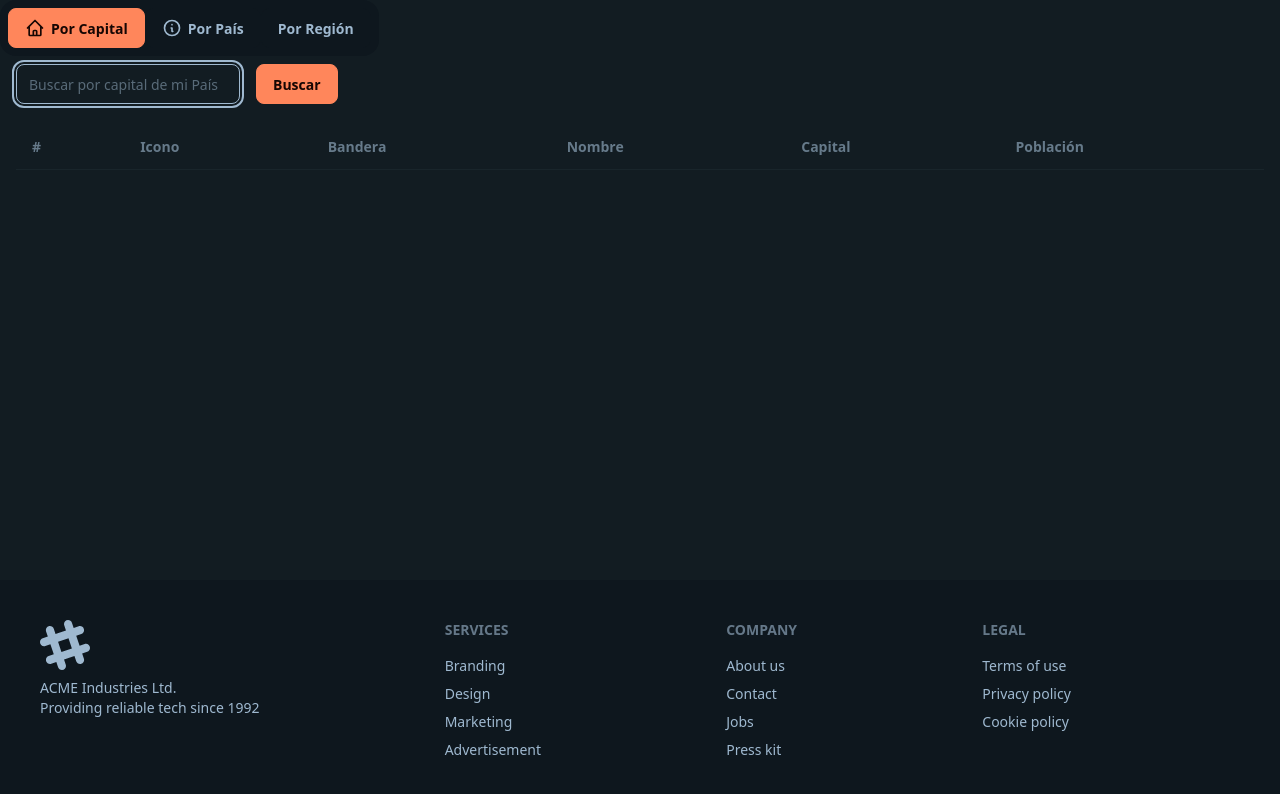
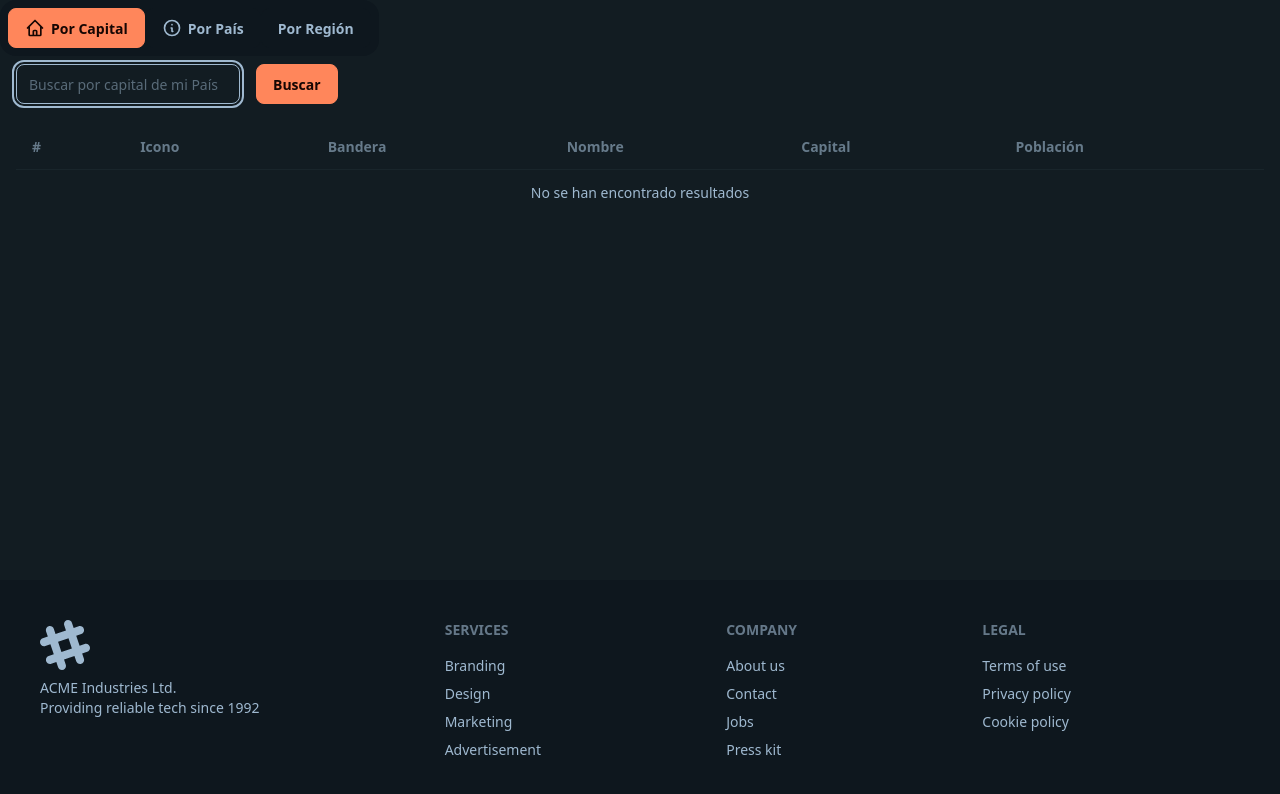
Before and after one commit to Darkmixt12/Angular-2025, an Angular app: page /country/by-capital in a window 1280 px wide. Shown: the top 794 px of the page. Built offline with nearby package versions, Linux system fonts and the light colour scheme.

Commit message:
feat: update country details

```diff
--- a/src/app/country/pages/by-capital-page/by-capital-page.component.html
+++ b/src/app/country/pages/by-capital-page/by-capital-page.component.html
@@ -2,10 +2,11 @@
   placeholder="Buscar por capital de mi País"
   (messageEvent)="query.set($event)"
 />
-<p>{{ receivedMessage() }}</p>
 
-@if (countryResource.error()){
-<h3>{{ countryResource.error() }}</h3>
-}@if (countryResource.hasValue()) {
-<country-list [countries]="countryResource.value()" />
-}
+
+<country-list [countries]="countryResource.value() ?? []"
+[errorMessage]="countryResource.error()"
+[isEmpty]="countryResource.value()?.length === 0"
+[isLoading]="countryResource.isLoading()"
+
+/>
--- a/src/app/country/pages/by-country-page/by-country-page.component.html
+++ b/src/app/country/pages/by-country-page/by-country-page.component.html
@@ -3,8 +3,10 @@
   (messageEvent)="query.set($event)"
 />
 
-@if (countryResource.error()){
-<h3>{{ countryResource.error() }}</h3>
-}@if (countryResource.hasValue()) {
-<country-list [countries]="countryResource.value()" />
-}
+
+<country-list [countries]="countryResource.value() ?? []"
+[errorMessage]="countryResource.error()"
+[isEmpty]="countryResource.value()?.length === 0"
+[isLoading]="countryResource.isLoading()"
+
+/>
--- a/src/app/country/pages/country-details-page/country-details-page.component.html
+++ b/src/app/country/pages/country-details-page/country-details-page.component.html
@@ -1 +1,20 @@
-<p>country-details-page works!</p>,
+
+@if ( countryResource.error()) {
+
+	<section class="flex flex-col items-center justify-center mt-10">
+	<svg xmlns="http://www.w3.org/2000/svg" width="75" height="75" viewBox="0 0 24 24"><g fill="none" stroke="currentColor" stroke-linecap="round" stroke-width="2"><path stroke-linejoin="round" d="M14 19c3.771 0 5.657 0 6.828-1.172S22 14.771 22 11s0-5.657-1.172-6.828S17.771 3 14 3h-4C6.229 3 4.343 3 3.172 4.172S2 7.229 2 11s0 5.657 1.172 6.828c.653.654 1.528.943 2.828 1.07"/><path d="M14 19c-1.236 0-2.598.5-3.841 1.145c-1.998 1.037-2.997 1.556-3.489 1.225s-.399-1.355-.212-3.404L6.5 17.5m3.379-8.621L12 11m0 0l2.121 2.121M12 11l2.121-2.121M12 11l-2.121 2.121"/></g></svg>
+	<h1>No se encontro el pais</h1>
+	<a href="" class="link-primary cursor-pointer">Regresar</a>
+
+	</section>
+
+}
+
+
+
+
+ @if ( countryResource.hasValue()) {
+
+ 	<h3>Nombre: {{ countryResource.value().name }} </h3>
+
+ }
--- a/src/app/country/pages/country-details-page/country-details-page.component.ts
+++ b/src/app/country/pages/country-details-page/country-details-page.component.ts
@@ -1,9 +1,27 @@
-import { ChangeDetectionStrategy, Component } from '@angular/core';
-
+import { ChangeDetectionStrategy, Component, inject } from '@angular/core';
+import { ActivatedRoute } from '@angular/router';
+import { rxResource } from '@angular/core/rxjs-interop'
+import { CountryService } from '../../services/country.service';
 @Component({
   selector: 'app-country-details-page',
   imports: [],
   templateUrl: './country-details-page.component.html',
   changeDetection: ChangeDetectionStrategy.OnPush,
 })
-export class CountryDetailsPageComponent { }
+export class CountryDetailsPageComponent {
+
+countryCode = inject(ActivatedRoute).snapshot.params['code']
+countryService = inject(CountryService)
+
+
+countryResource = rxResource({
+  params: () => ({ code: this.countryCode}),
+  stream: ({params}) => {
+      return this.countryService.searchCountryByAlphaCode(params.code)
+  }
+
+
+})
+
+
+ }
--- a/src/app/country/services/country.service.ts
+++ b/src/app/country/services/country.service.ts
@@ -1,7 +1,7 @@
 import { HttpClient } from '@angular/common/http';
 import { inject, Injectable } from '@angular/core';
 import { RESTCountry } from '../interfaces/rest-countries.interfaces';
-import { map, Observable, catchError, throwError } from 'rxjs';
+import { map, Observable, catchError, throwError, delay } from 'rxjs';
 import { Country } from '../interfaces/country-interface';
 import { CountryMapper } from '../mappers/country.mapper';
 
@@ -36,6 +36,7 @@ export class CountryService {
       map((restCountries) =>
         CountryMapper.mapRestCountryArrayToCountryArray(restCountries)
       ),
+      delay(1500),
       catchError((error) => {
         return throwError(
           () =>
@@ -44,4 +45,21 @@ export class CountryService {
       })
     );
   }
+
+    searchCountryByAlphaCode(code: string){
+
+      const url = `${API_URL}/alpha/${code}`
+
+    return this.http.get<RESTCountry[]>(url).pipe(
+      map((restCountries) =>
+        CountryMapper.mapRestCountryArrayToCountryArray(restCountries)),
+      map( (countries) => countries.at(0)),
+      catchError((error) => {
+        return throwError(
+          () =>
+            new Error(`No se han encontrado paises relacionados a "${code}"`)
+        );
+      })
+    );
+  }
 }
--- a/src/app/shared/components/country-list/country-list.component.html
+++ b/src/app/shared/components/country-list/country-list.component.html
@@ -29,12 +29,40 @@
 
 
 					<td>
-						<a class="link-primary cursor-pointer" href="">Más Información</a>
+
+						<a
+						[routerLink]="['/country/by',country.cca2]"
+						class="link-primary cursor-pointer" href="">Más Información</a>
 					</td>
 
 
 			</tr>
 
+			}
+
+
+			@if (errorMessage()) {
+				<tr>
+					<td colspan="8" class="text-center">
+							{{errorMessage()}}
+					</td>
+				</tr>
+			}
+
+			@if (countries().length ===0 && !isLoading() ) {
+				<tr>
+					<td colspan="8" class="text-center">
+						No se han encontrado resultados
+					</td>
+				</tr>
+			}
+
+			@if (isLoading()) {
+								<tr>
+					<td colspan="8" class="text-center">
+						Buscando Paises
+					</td>
+				</tr>
 			}
 
 		</tbody>
--- a/src/app/shared/components/country-list/country-list.component.ts
+++ b/src/app/shared/components/country-list/country-list.component.ts
@@ -1,10 +1,11 @@
 import { ChangeDetectionStrategy, Component, input } from '@angular/core';
 import { Country } from '../../../country/interfaces/country-interface';
 import { DecimalPipe } from '@angular/common';
+import { RouterLink } from '@angular/router';
 
 @Component({
   selector: 'country-list',
-  imports: [DecimalPipe],
+  imports: [DecimalPipe, RouterLink],
   templateUrl: './country-list.component.html',
   changeDetection: ChangeDetectionStrategy.OnPush,
 })
@@ -13,4 +14,9 @@ export class CountryListComponent {
 
   countries = input.required<Country[]>()
 
+  errorMessage = input<string|unknown|null>()
+  isLoading = input<boolean>(false)
+  isEmpty = input<boolean>(false)
+
+
 }
```
